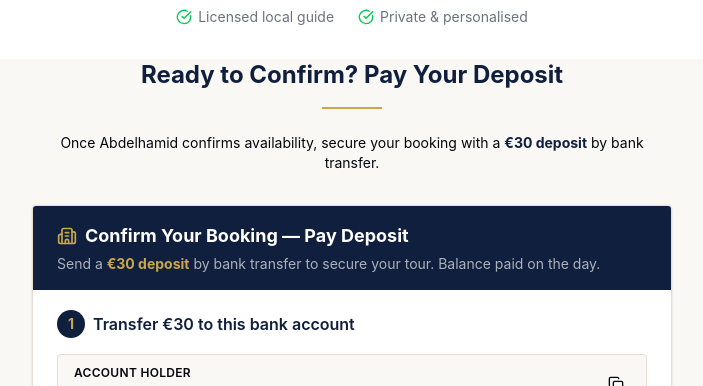
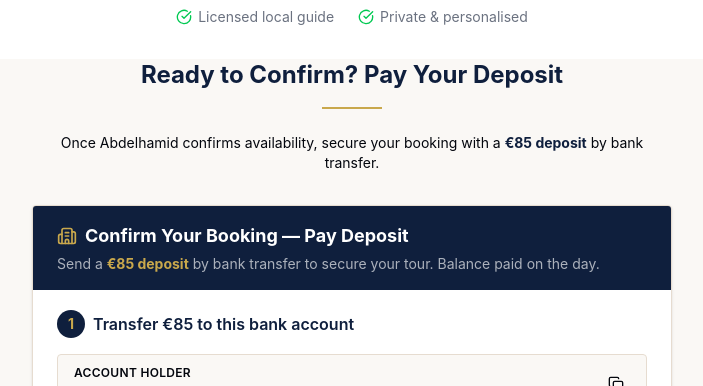
Before and after one commit to tangiertour-hue/tangiertours, a Next.js app: page /contact in a window 1280 px wide. Shown: the part 1860-2246 px from the top of the page, without its empty margins (288-991 px from the left). Built offline with nearby package versions, Linux system fonts and the light colour scheme.

Commit message:
Update deposit amount from €30 to €85 across all pages

```diff
--- a/app/contact/page.tsx
+++ b/app/contact/page.tsx
@@ -249,9 +249,9 @@ export default function ContactPage() {
             Ready to Confirm? Pay Your Deposit
           </h2>
           <p className="text-center text-muted-text text-sm mt-6 mb-8">
-            Once Abdelhamid confirms availability, secure your booking with a <strong className="text-navy">€30 deposit</strong> by bank transfer.
+            Once Abdelhamid confirms availability, secure your booking with a <strong className="text-navy">€85 deposit</strong> by bank transfer.
           </p>
-          <DepositPayment depositAmount="€30" />
+          <DepositPayment depositAmount="€85" />
         </section>
       </main>
 
--- a/app/pricing/page.tsx
+++ b/app/pricing/page.tsx
@@ -268,12 +268,12 @@ function CtaSection() {
           </Link>
         </div>
         <p className="text-xs text-muted-text mt-6">
-          View our <Link href="/terms" className="text-gold hover:underline">cancellation policy</Link> · €30 deposit secures your booking
+          View our <Link href="/terms" className="text-gold hover:underline">cancellation policy</Link> · €85 deposit secures your booking
         </p>
       </div>
       <div className="max-w-2xl mx-auto mt-10 px-4">
         <h3 className="font-display text-xl font-bold text-navy text-center mb-6">How to Pay Your Deposit</h3>
-        <DepositPayment depositAmount="€30" />
+        <DepositPayment depositAmount="€85" />
       </div>
     </section>
   );
--- a/components/BookingForm.tsx
+++ b/components/BookingForm.tsx
@@ -56,9 +56,9 @@ export default function BookingForm({
         <CheckCircle className="w-12 h-12 text-green-500 mx-auto mb-4" />
         <h3 className="font-display text-xl font-bold text-navy mb-2">Booking Request Received!</h3>
         <p className="text-muted-text mb-6">
-          Thank you, {form.name}! Abdelhamid will confirm within 2 hours. To secure your booking, send a <strong className="text-navy">€30 deposit</strong> using the details below.
+          Thank you, {form.name}! Abdelhamid will confirm within 2 hours. To secure your booking, send a <strong className="text-navy">€85 deposit</strong> using the details below.
         </p>
-        <DepositPayment tourName={form.tour || "your tour"} depositAmount="€30" />
+        <DepositPayment tourName={form.tour || "your tour"} depositAmount="€85" />
       </div>
     );
   }
--- a/components/DepositPayment.tsx
+++ b/components/DepositPayment.tsx
@@ -9,7 +9,7 @@ interface DepositPaymentProps {
 
 export default function DepositPayment({
   tourName = "your tour",
-  depositAmount = "€30",
+  depositAmount = "€85",
 }: DepositPaymentProps) {
   const [copiedField, setCopiedField] = useState<string | null>(null);
 
```
